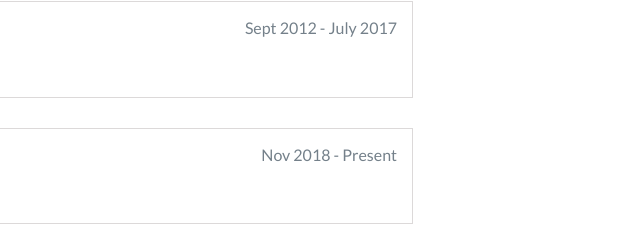
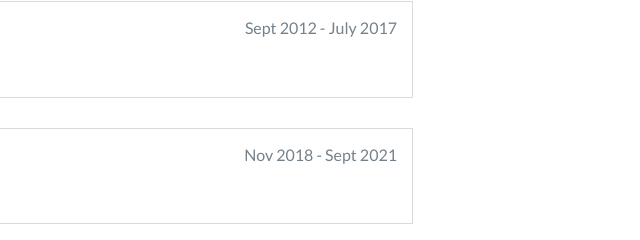
Before and after one commit to Ago251/Ago251.github.io, a website: page index.html in a window 1280 px wide. Shown: the part 1717-1957 px from the top of the page, 577-1217 px from the left. Drawn offline with nearby package versions, Linux system fonts and the light colour scheme.

Commit message:
[TECH] Updated

```diff
--- a/index.html
+++ b/index.html
@@ -123,7 +123,7 @@
 
         <div class="education-block">
             <h3>TheSign Comics & Arts Academy</h3>
-            <span class="education-date">Nov 2018 - Present</span>
+            <span class="education-date">Nov 2018 - Sept 2021</span>
             <h4>Game programming</h4>
             <ul>
                 <!-- <li> -->
```
